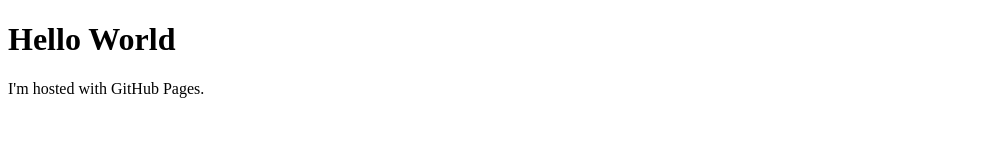
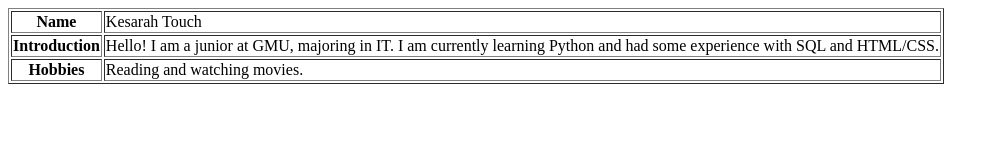
Before and after one commit to ktouch4/ktouch4.github.io, a plain HTML site: page index.html in a window 1280 px wide. Shown: the whole page, without its empty margins (0-999 px from the left). Drawn offline with Linux system fonts and the light colour scheme.

Commit message:
Update index.html

```diff
--- a/index.html
+++ b/index.html
@@ -1,7 +1,22 @@
 <!DOCTYPE html>
 <html>
+<head>
+    <title>Table</title>
+</head>
 <body>
-<h1>Hello World</h1>
-<p>I'm hosted with GitHub Pages.</p>
+<table border="1">
+        <tr>
+            <th>Name</th>
+            <td>Kesarah Touch</td>
+        </tr>
+        <tr>
+            <th>Introduction</th>
+            <td>Hello! I am a junior at GMU, majoring in IT. I am currently learning Python and had some experience with SQL and HTML/CSS.</td>
+        </tr>
+        <tr>
+            <th>Hobbies</th>
+            <td>Reading and watching movies.</td>
+        </tr>
+    </table>
 </body>
 </html>
```
